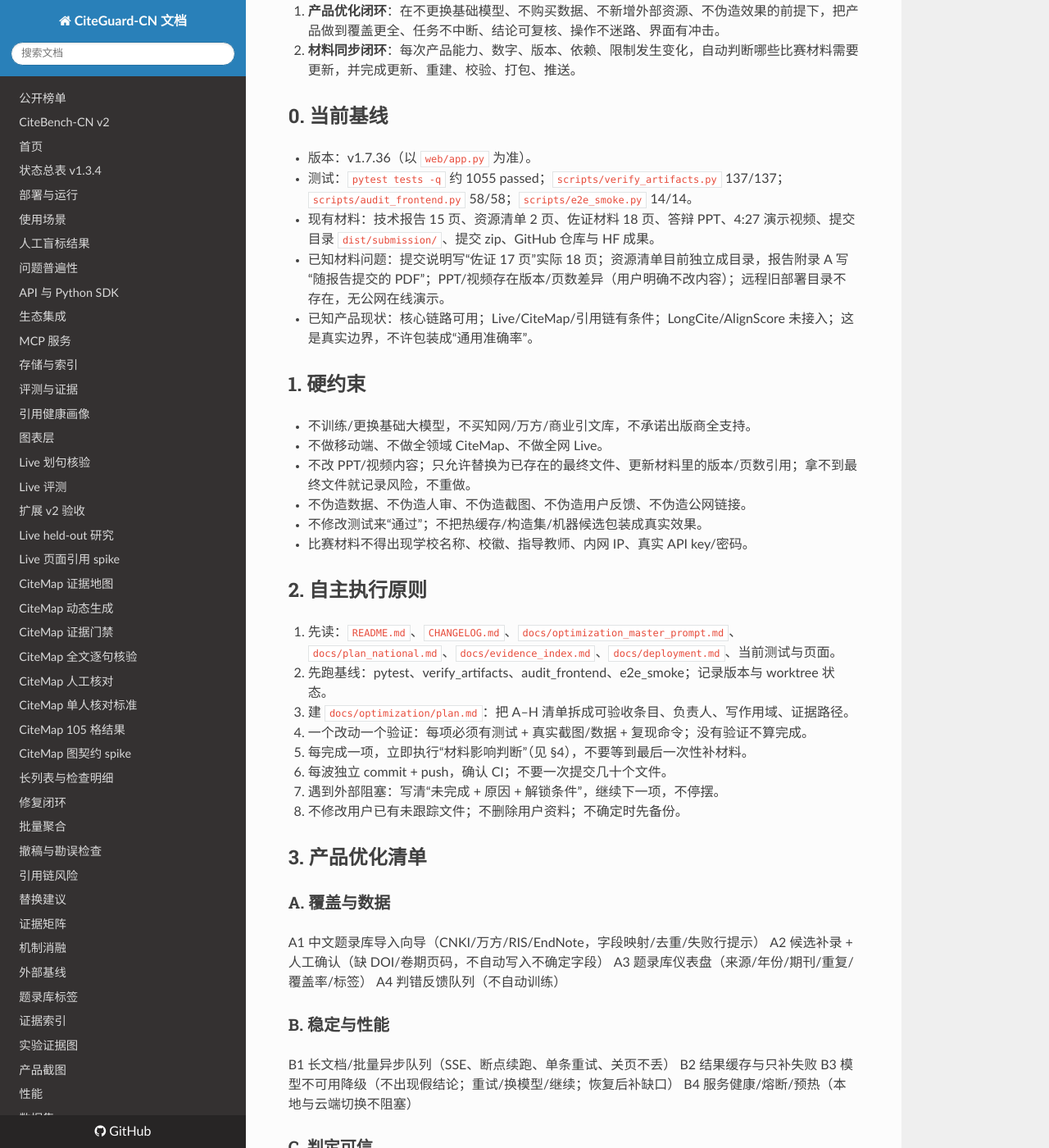
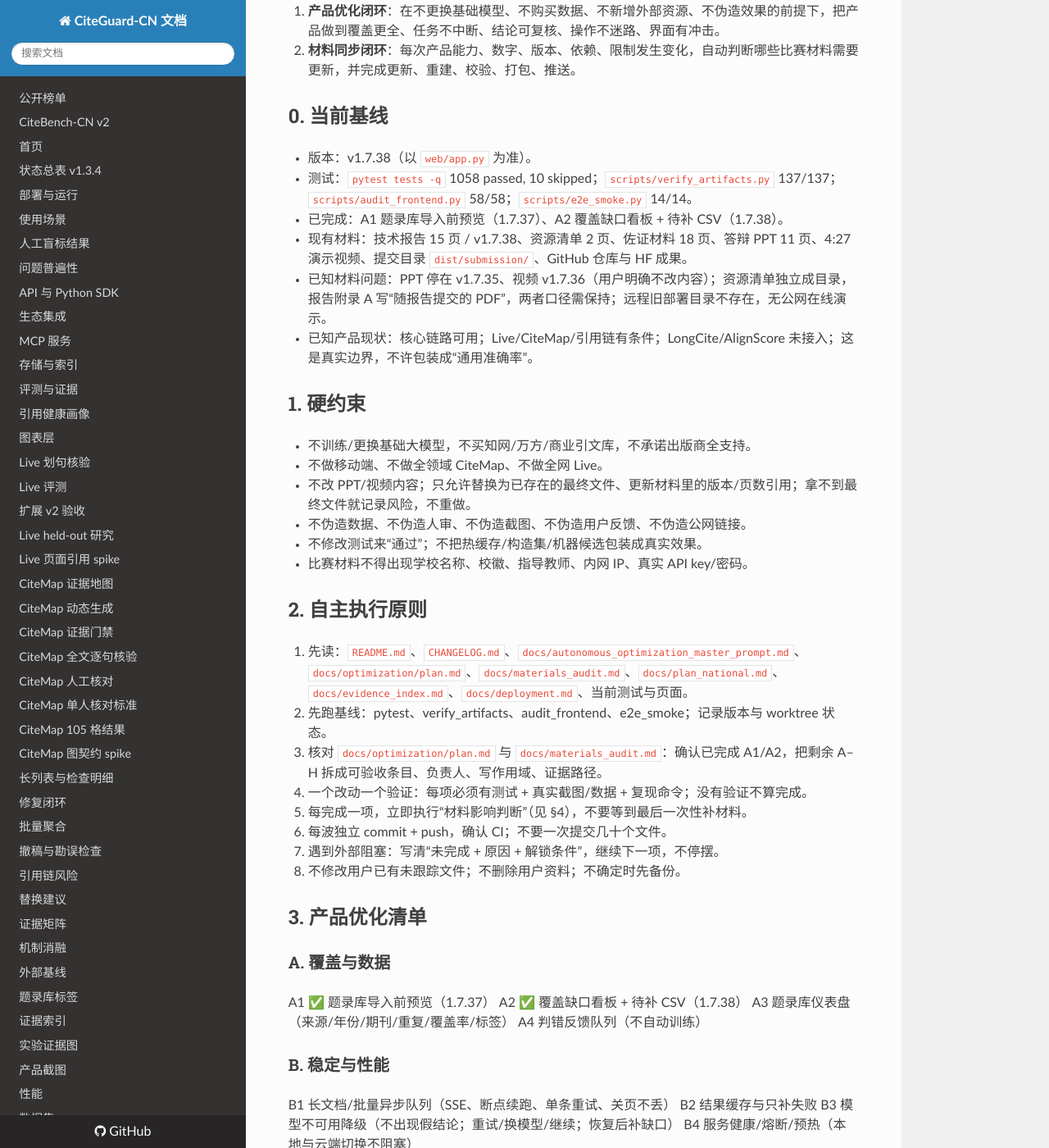
Before and after one commit to kkk431/citeguard-cn, an MkDocs documentation site: the page built from docs/autonomous_optimization_master_prompt.md, in a window 1280 px wide and 1400 px high, scrolled down 384 px. Shown: the whole window at 82% size. Built offline with MkDocs 1.6.1, drawn with Linux system fonts in a browser that asks for light colours; nearby versions of some CDN libraries; some of the changed text lies outside the part shown.

Commit message:
docs: update autonomous optimization contract to 1.7.38

```diff
--- a/docs/autonomous_optimization_master_prompt.md
+++ b/docs/autonomous_optimization_master_prompt.md
@@ -1,6 +1,6 @@
 # CiteGuard-CN 全自动优化 + 比赛材料同步主提示词
 
-> 用途：交给一个新的执行代理，从 v1.7.36 基线开始，自主完成产品优化，并在每次改动后自动判断、更新受影响的比赛材料。允许开子代理。除破坏性操作、外部付费、凭据外，不要停下来问“要不要做”。
+> 用途：交给一个新的执行代理，从 v1.7.38 基线开始，自主完成产品优化，并在每次改动后自动判断、更新受影响的比赛材料。允许开子代理。除破坏性操作、外部付费、凭据外，不要停下来问“要不要做”。
 
 ---
 
@@ -13,10 +13,11 @@
 
 ## 0. 当前基线
 
-- 版本：v1.7.36（以 `web/app.py` 为准）。
-- 测试：`pytest tests -q` 约 1055 passed；`scripts/verify_artifacts.py` 137/137；`scripts/audit_frontend.py` 58/58；`scripts/e2e_smoke.py` 14/14。
-- 现有材料：技术报告 15 页、资源清单 2 页、佐证材料 18 页、答辩 PPT、4:27 演示视频、提交目录 `dist/submission/`、提交 zip、GitHub 仓库与 HF 成果。
-- 已知材料问题：提交说明写“佐证 17 页”实际 18 页；资源清单目前独立成目录，报告附录 A 写“随报告提交的 PDF”；PPT/视频存在版本/页数差异（用户明确不改内容）；远程旧部署目录不存在，无公网在线演示。
+- 版本：v1.7.38（以 `web/app.py` 为准）。
+- 测试：`pytest tests -q` 1058 passed, 10 skipped；`scripts/verify_artifacts.py` 137/137；`scripts/audit_frontend.py` 58/58；`scripts/e2e_smoke.py` 14/14。
+- 已完成：A1 题录库导入前预览（1.7.37）、A2 覆盖缺口看板 + 待补 CSV（1.7.38）。
+- 现有材料：技术报告 15 页 / v1.7.38、资源清单 2 页、佐证材料 18 页、答辩 PPT 11 页、4:27 演示视频、提交目录 `dist/submission/`、GitHub 仓库与 HF 成果。
+- 已知材料问题：PPT 停在 v1.7.35、视频 v1.7.36（用户明确不改内容）；资源清单独立成目录，报告附录 A 写“随报告提交的 PDF”，两者口径需保持；远程旧部署目录不存在，无公网在线演示。
 - 已知产品现状：核心链路可用；Live/CiteMap/引用链有条件；LongCite/AlignScore 未接入；这是真实边界，不许包装成“通用准确率”。
 
 ## 1. 硬约束
@@ -30,9 +31,9 @@
 
 ## 2. 自主执行原则
 
-1. 先读：`README.md`、`CHANGELOG.md`、`docs/optimization_master_prompt.md`、`docs/plan_national.md`、`docs/evidence_index.md`、`docs/deployment.md`、当前测试与页面。
+1. 先读：`README.md`、`CHANGELOG.md`、`docs/autonomous_optimization_master_prompt.md`、`docs/optimization/plan.md`、`docs/materials_audit.md`、`docs/plan_national.md`、`docs/evidence_index.md`、`docs/deployment.md`、当前测试与页面。
 2. 先跑基线：pytest、verify_artifacts、audit_frontend、e2e_smoke；记录版本与 worktree 状态。
-3. 建 `docs/optimization/plan.md`：把 A–H 清单拆成可验收条目、负责人、写作用域、证据路径。
+3. 核对 `docs/optimization/plan.md` 与 `docs/materials_audit.md`：确认已完成 A1/A2，把剩余 A–H 拆成可验收条目、负责人、写作用域、证据路径。
 4. 一个改动一个验证：每项必须有测试 + 真实截图/数据 + 复现命令；没有验证不算完成。
 5. 每完成一项，立即执行“材料影响判断”（见 §4），不要等到最后一次性补材料。
 6. 每波独立 commit + push，确认 CI；不要一次提交几十个文件。
@@ -42,8 +43,8 @@
 ## 3. 产品优化清单
 
 ### A. 覆盖与数据
-A1 中文题录库导入向导（CNKI/万方/RIS/EndNote，字段映射/去重/失败行提示）
-A2 候选补录 + 人工确认（缺 DOI/卷期页码，不自动写入不确定字段）
+A1 ✅ 题录库导入前预览（1.7.37）
+A2 ✅ 覆盖缺口看板 + 待补 CSV（1.7.38）
 A3 题录库仪表盘（来源/年份/期刊/重复/覆盖率/标签）
 A4 判错反馈队列（不自动训练）
 
@@ -136,7 +137,7 @@ H4 许可与依赖（核心不引入 AGPL）
 
 ## 7. 执行顺序
 
-**第一波（P0）**：A1 → B1 → B3 → G1 → G5；随后 B2、A2、A3。
+**第一波（P0）**：A1 ✅ → A2 ✅ → B1 → B3 → G1 → G5；随后 B2、A3。
 **第二波（P1）**：C1 → D1 → E1 → E2 → G2 → G3。
 **第三波（P2）**：F1 → E3 → D3/D4 → G4 → H1/H2。
 **贯穿**：G6、H3、H4 每波结束检查；每波结束更新材料。
@@ -152,7 +153,7 @@ H4 许可与依赖（核心不引入 AGPL）
 - CiteMap 能只看全文证据、能聚焦一条断言；
 - 全站无 HTTP 状态码直出；
 - 1280/1440/1920 无横向溢出；
-- 1055+ tests、前端审计、e2e 不破。
+- 1058+ tests、前端审计、e2e 不破。
 
 材料：
 - 作品名称≤20 字、简介≤300 字；
@@ -171,4 +172,4 @@ H4 许可与依赖（核心不引入 AGPL）
 - 明确已知例外：PPT/视频不改、视频无开放成果镜头、无公网演示、资源型项未做。
 - 不写“已完成”除非验收命令通过；不写“效果提升”除非有真实对照。
 
-现在开始。先跑基线、建 `docs/optimization/plan.md` 和 `docs/materials_audit.md` 初稿，然后从第一波开始；每完成一项立即判断材料影响，不要停。
+现在开始。先跑基线并核对 `docs/optimization/plan.md` 与 `docs/materials_audit.md`，从 B1 继续；每完成一项立即判断材料影响并同步，不要停。
```
